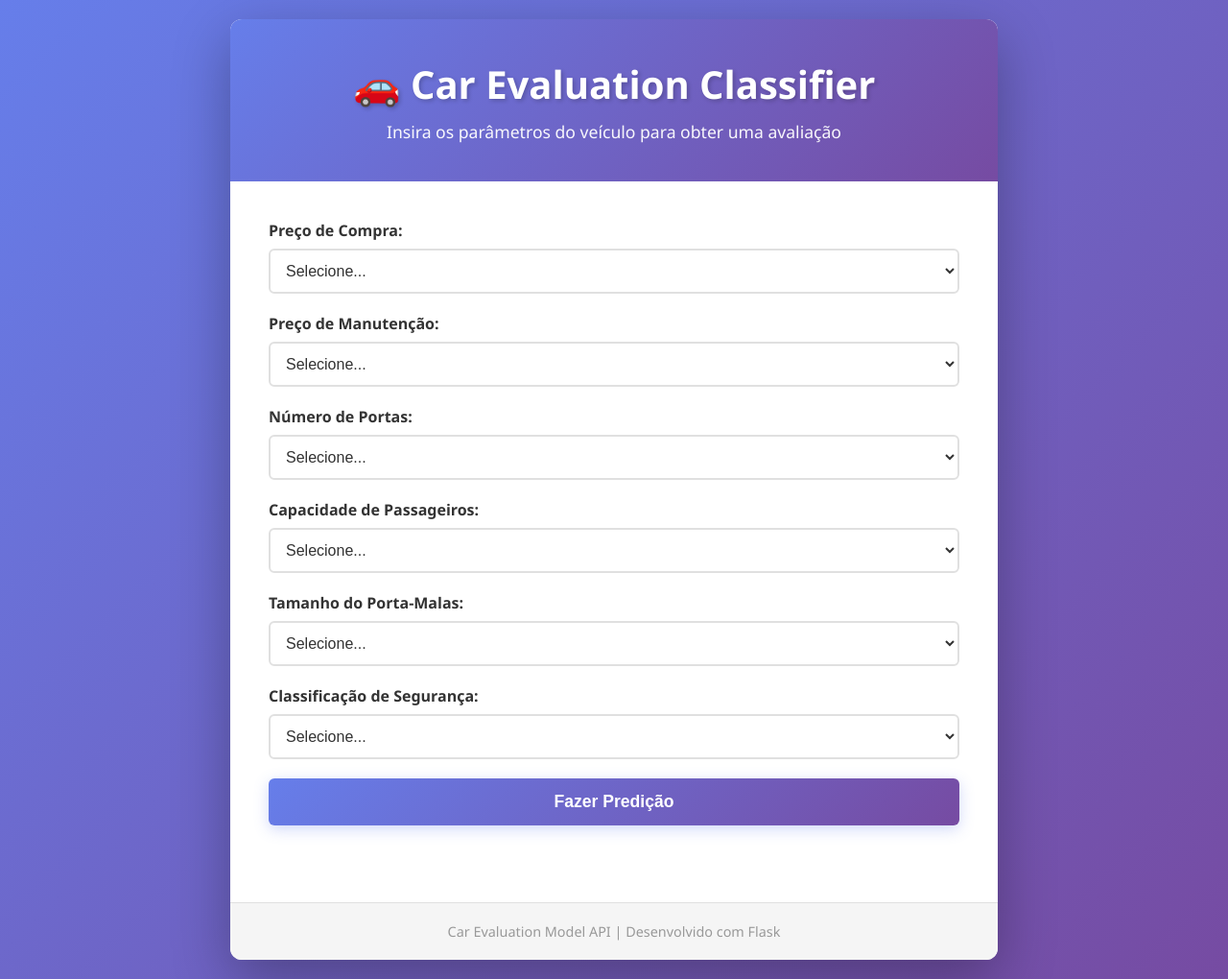
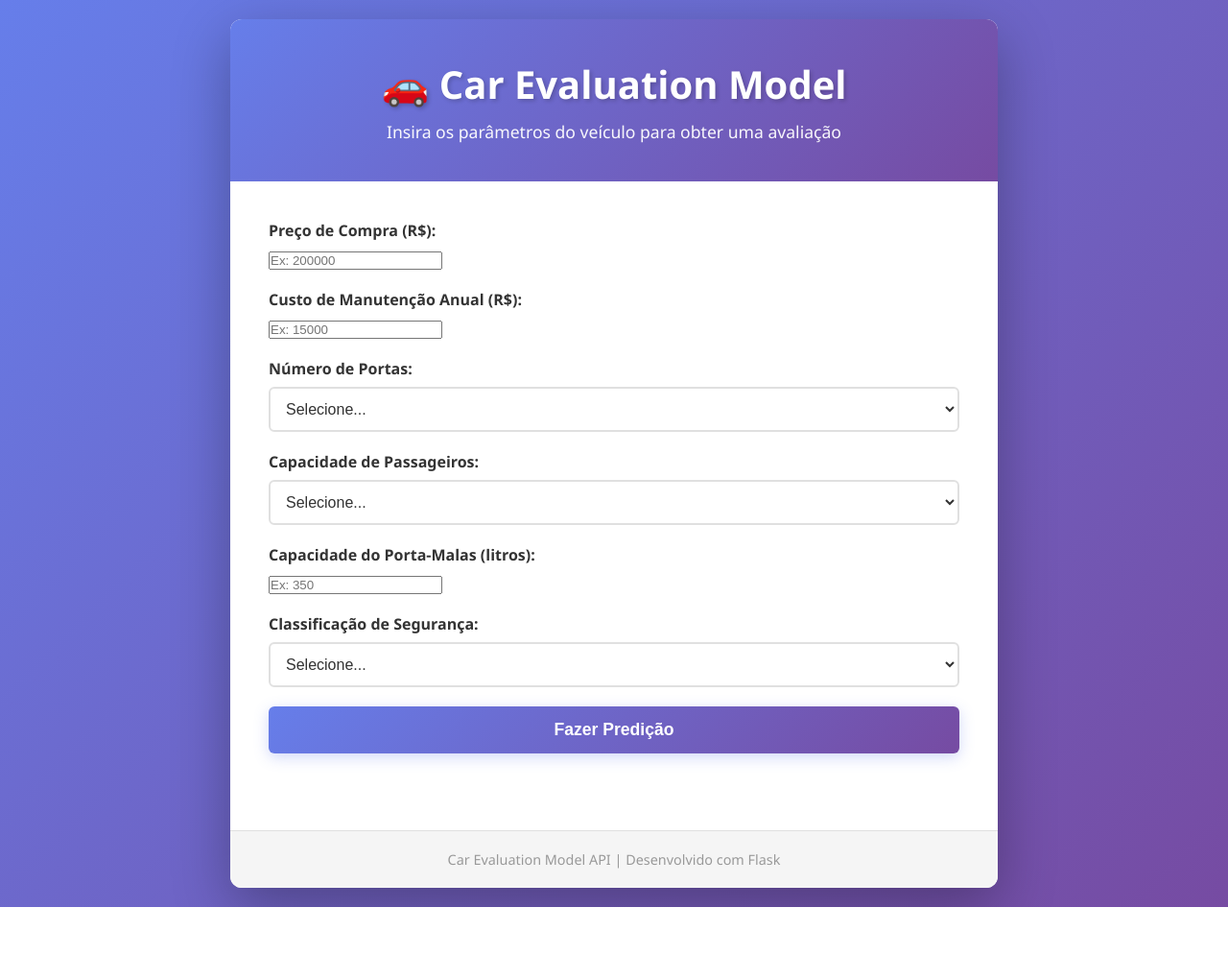
Before and after one commit to leobri93/postgraduate-software-engineer-car-classifier, a Flask app: page / in a window 1280 px wide. Shown: the whole page at 96% size. After the commit the page ends 945 px from the top, so only its background shows below. Run offline with Flask 3, Linux system fonts and the light colour scheme.

Commit message:
Update UI to use numeric inputs and map values to model categories
Replaces abstract categorical dropdowns with concrete numeric inputs for price, maintenance, and trunk capacity. The backend now handles the mapping of these numeric values to the categorical bins expected by the model. Additionally, prediction results are now translated to Portuguese and the UI has been simplified by removing the probability visualization.

```diff
--- a/app.py
+++ b/app.py
@@ -12,6 +12,25 @@ CORS(app)
 
 # Diretório base
 BASE_DIR = os.path.dirname(os.path.abspath(__file__))
+
+# Definição dos nomes das features
+FRONTEND_FEATURES = [
+    'buying_price',  # preço de compra (inteiro)
+    'maint_cost',    # custo de manutenção (inteiro)
+    'doors',         # número de portas (string)
+    'persons',       # capacidade de passageiros (string)
+    'lug_boot_liters',  # capacidade do porta-malas (inteiro)
+    'safety'         # classificação de segurança (string)
+]
+
+MODEL_FEATURES = [
+    'buying',   # preço de compra (categórico)
+    'maint',    # custo de manutenção (categórico)
+    'doors',    # número de portas (categórico)
+    'persons',  # capacidade de passageiros (categórico)
+    'lug_boot', # capacidade do porta-malas (categórico)
+    'safety'    # classificação de segurança (categórico)
+]
 
 # Carregar os modelos e encoders
 try:
@@ -50,7 +69,6 @@ def predict():
             return jsonify({'error': 'Modelo não foi carregado corretamente'}), 500
 
         # Preparar os dados para predição
-        # Aqui você precisa ajustar de acordo com os nomes das features do seu modelo
         features = prepare_features(data)
 
         if features is None:
@@ -94,7 +112,8 @@ def model_info():
             'model_name': 'Car Evaluation Model',
             'model_type': type(modelo).__name__ if modelo else 'Unknown',
             'status': 'loaded' if modelo else 'not_loaded',
-            'features': get_feature_names(),
+            'frontend_features': FRONTEND_FEATURES,
+            'model_features': MODEL_FEATURES,
             'classes': list(label_encoder.classes_) if label_encoder else []
         }
         return jsonify(info), 200
@@ -108,25 +127,31 @@ def prepare_features(data):
     IMPORTANTE: Ajuste esta função de acordo com os nomes reais das features do seu modelo
     """
     try:
-        # Exemplo de features esperadas (AJUSTE CONFORME SEU MODELO)
-        feature_names = get_feature_names()
-
-        # Criar um dicionário com os dados
-        features_dict = {}
-
-        for feature in feature_names:
-            if feature in data:
-                features_dict[feature] = data[feature]
-            else:
+        # Validar features do frontend
+        for feature in FRONTEND_FEATURES:
+            if feature not in data:
                 return None  # Feature obrigatória faltando
 
+        # Criar um dicionário com os dados do frontend
+        features_dict = {feature: data[feature] for feature in FRONTEND_FEATURES}
+
+        # Criar dicionário para os dados do modelo
+        model_data = {}
+
+        # Aplicar mapeamentos para campos numéricos e provenientes do frontend
+        map_numerical_to_categorical(features_dict, model_data)
+
+        # Verificar se todos os features do modelo estão presentes
+        for feature in MODEL_FEATURES:
+            if feature not in model_data:
+                return None
+
         # Converter para DataFrame
-        df = pd.DataFrame([features_dict])
+        df = pd.DataFrame([model_data])
 
-        # Aplicar transformações se necessário
+        # Aplicar transformações
         if ordinal_encoder:
-            # Aplicar ordinal encoding se necessário
-            # df = pd.DataFrame(ordinal_encoder.transform(df), columns=ordinal_encoder.get_feature_names_out())
+            df = pd.DataFrame(ordinal_encoder.transform(df), columns=ordinal_encoder.get_feature_names_out())
             pass
 
         return df.values
@@ -136,26 +161,50 @@ def prepare_features(data):
         return None
 
 
-def get_feature_names():
+def map_numerical_to_categorical(frontend_data, model_data):
     """
-    Retorna os nomes das features esperadas pelo modelo
-    IMPORTANTE: Atualize isto com os nomes reais do seu modelo
+    Mapeia valores numéricos para categorias categóricas conforme especificado
+    Recebe frontend_data (com valores do frontend) e model_data (para adicionar valores mapeados)
     """
-    # Tente obter do modelo se possível
-    if hasattr(modelo, 'feature_names_in_'):
-        return list(modelo.feature_names_in_)
+    # 1. Mapeamento de Preço de Compra (Buying)
+    if 'buying_price' in frontend_data:
+        buying_price = float(frontend_data['buying_price'])
+        if buying_price >= 300000:
+            model_data['buying'] = 'vhigh'
+        elif buying_price >= 150000:
+            model_data['buying'] = 'high'
+        elif buying_price >= 80000:
+            model_data['buying'] = 'med'
+        else:
+            model_data['buying'] = 'low'
 
-    # Caso contrário, retorne uma lista padrão
-    # AJUSTE CONFORME SEU MODELO
-    return [
-        'buying',
-        'maint',
-        'doors',
-        'persons',
-        'lug_boot',
-        'safety'
-    ]
+    # 2. Mapeamento de Custo de Manutenção Anual (Maint)
+    if 'maint_cost' in frontend_data:
+        maint_cost = float(frontend_data['maint_cost'])
+        if maint_cost >= 25000:
+            model_data['maint'] = 'vhigh'
+        elif maint_cost >= 12000:
+            model_data['maint'] = 'high'
+        elif maint_cost >= 6000:
+            model_data['maint'] = 'med'
+        else:
+            model_data['maint'] = 'low'
 
+    model_data['doors'] = frontend_data.get('doors', '4')
+
+    model_data['persons'] = frontend_data.get('persons', '4')
+
+    # 3. Mapeamento de Porta-malas (Lug_boot)
+    if 'lug_boot_liters' in frontend_data:
+        lug_boot_liters = float(frontend_data['lug_boot_liters'])
+        if lug_boot_liters >= 450:
+            model_data['lug_boot'] = 'big'
+        elif lug_boot_liters >= 300:
+            model_data['lug_boot'] = 'med'
+        else:
+            model_data['lug_boot'] = 'small'
+
+    model_data['safety'] = frontend_data.get('safety', 'med')
 
 @app.errorhandler(404)
 def not_found(error):
--- a/templates/index.html
+++ b/templates/index.html
@@ -3,13 +3,13 @@
 <head>
     <meta charset="UTF-8">
     <meta name="viewport" content="width=device-width, initial-scale=1.0">
-    <title>Car Evaluation Classifier</title>
+    <title>Car Evaluation Model</title>
     <link rel="stylesheet" href="{{ url_for('static', filename='style.css') }}">
 </head>
 <body>
     <div class="container">
         <header>
-            <h1>🚗 Car Evaluation Classifier</h1>
+            <h1>🚗 Car Evaluation Model</h1>
             <p>Insira os parâmetros do veículo para obter uma avaliação</p>
         </header>
 
@@ -17,25 +17,13 @@
             <div class="form-section">
                 <form id="predictionForm">
                     <div class="form-group">
-                        <label for="buying">Preço de Compra:</label>
-                        <select id="buying" name="buying" required>
-                            <option value="">Selecione...</option>
-                            <option value="vhigh">Muito Alto</option>
-                            <option value="high">Alto</option>
-                            <option value="med">Médio</option>
-                            <option value="low">Baixo</option>
-                        </select>
+                        <label for="buying_price">Preço de Compra (R$):</label>
+                        <input type="number" id="buying_price" name="buying_price" min="0" placeholder="Ex: 200000" required>
                     </div>
 
                     <div class="form-group">
-                        <label for="maint">Preço de Manutenção:</label>
-                        <select id="maint" name="maint" required>
-                            <option value="">Selecione...</option>
-                            <option value="vhigh">Muito Alto</option>
-                            <option value="high">Alto</option>
-                            <option value="med">Médio</option>
-                            <option value="low">Baixo</option>
-                        </select>
+                        <label for="maint_cost">Custo de Manutenção Anual (R$):</label>
+                        <input type="number" id="maint_cost" name="maint_cost" min="0" placeholder="Ex: 15000" required>
                     </div>
 
                     <div class="form-group">
@@ -45,7 +33,7 @@
                             <option value="2">2</option>
                             <option value="3">3</option>
                             <option value="4">4</option>
-                            <option value="5">5 ou mais</option>
+                            <option value="5more">5 ou mais</option>
                         </select>
                     </div>
 
@@ -60,13 +48,8 @@
                     </div>
 
                     <div class="form-group">
-                        <label for="lug_boot">Tamanho do Porta-Malas:</label>
-                        <select id="lug_boot" name="lug_boot" required>
-                            <option value="">Selecione...</option>
-                            <option value="small">Pequeno</option>
-                            <option value="med">Médio</option>
-                            <option value="big">Grande</option>
-                        </select>
+                        <label for="lug_boot_liters">Capacidade do Porta-Malas (litros):</label>
+                        <input type="number" id="lug_boot_liters" name="lug_boot_liters" min="0" placeholder="Ex: 350" required>
                     </div>
 
                     <div class="form-group">
@@ -90,14 +73,7 @@
                         <p class="label">Classificação:</p>
                         <p class="prediction" id="predictionResult">-</p>
                     </div>
-
-                    <div class="probabilities" id="probabilitiesContainer" style="display: none;">
-                        <p class="label">Confiança por Classe:</p>
-                        <div id="probabilitiesList"></div>
-                    </div>
                 </div>
-
-                <button class="btn-new" onclick="resetForm()">Nova Predição</button>
             </div>
 
             <div class="error-section" id="errorSection" style="display: none;">
```
Also changed, not shown: static/script.js (+18 -50 lines), static/style.css (+0 -80 lines).
